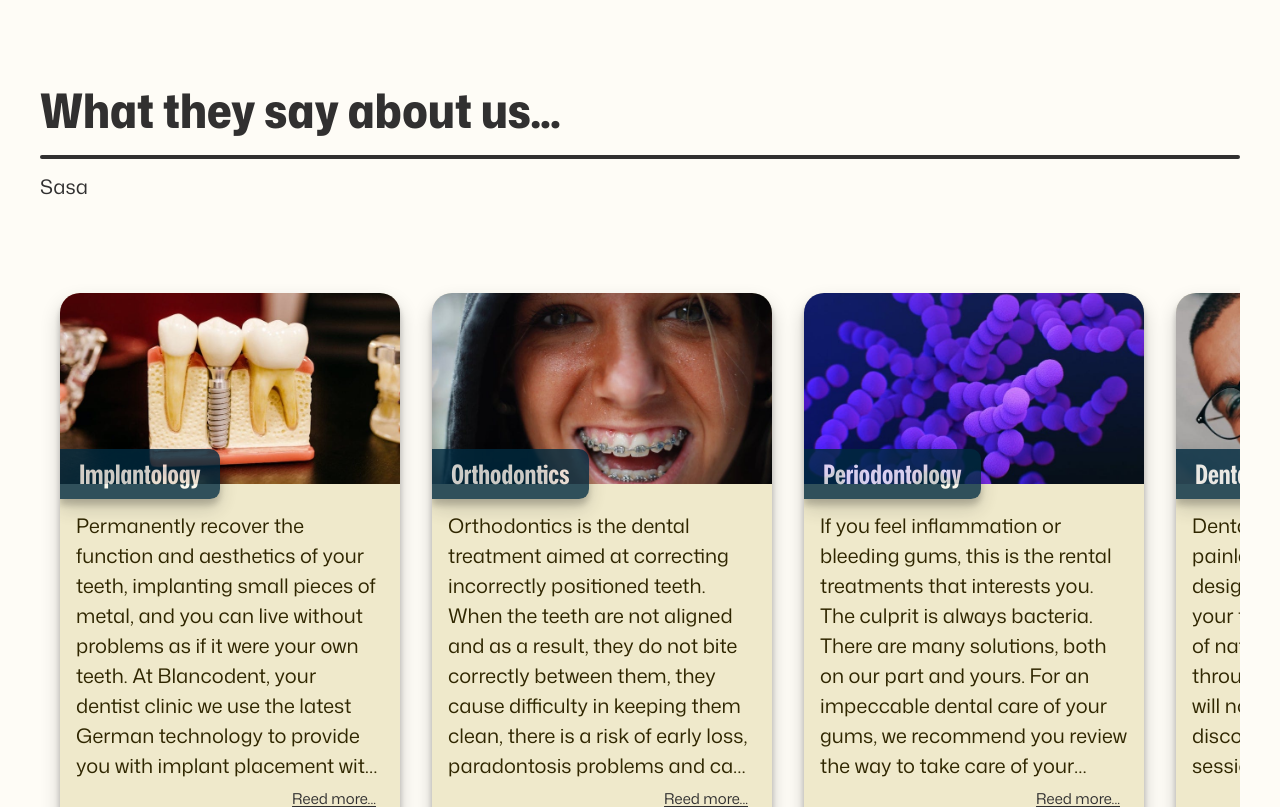
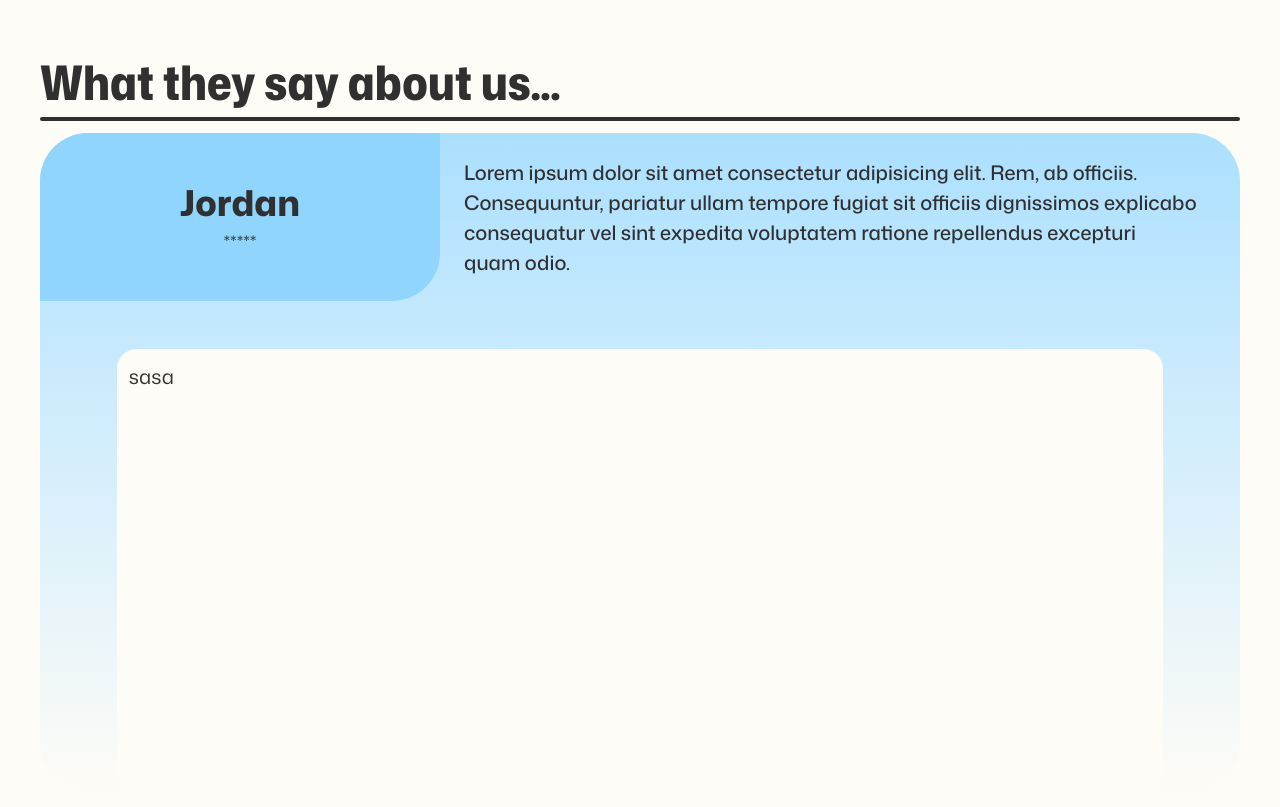
Before and after one commit to drkedrkedjon/blancodent-2025, a Next.js app: page /en in a window 1280 px wide. Shown: the part 3880-4687 px from the top of the page. Built offline with nearby package versions, Linux system fonts and the light colour scheme.

Commit message:
Working on html and css for opinions component

```diff
--- a/src/assets/global-styles/globals.css
+++ b/src/assets/global-styles/globals.css
@@ -30,6 +30,7 @@
   --b-radius-200: 10px;
   --b-radius-300: 15px;
   --b-radius-400: 20px;
+  --b-radius-500: 28px;
 }
 
 body {
--- a/src/components/HomePage/Hero/HeroCarousel/heroCarousel.module.css
+++ b/src/components/HomePage/Hero/HeroCarousel/heroCarousel.module.css
@@ -5,7 +5,7 @@
   background-color: var(--primera-100);
   color: var(--primera-10);
   padding: var(--space-300);
-  border-radius: var(--space-700);
+  border-radius: var(--b-radius-500);
   box-shadow: var(--shadow-400);
 
   &>img {
@@ -26,8 +26,8 @@
 }
 
 .ulOuter {
-  border-top-left-radius: calc(var(--space-700) - var(--space-300));
-  border-top-right-radius: calc(var(--space-700) - var(--space-300));
+  border-top-left-radius: calc(var(--b-radius-500) - var(--space-300));
+  border-top-right-radius: calc(var(--b-radius-500) - var(--space-300));
   display: flex;
   overflow-x: scroll;
   scroll-snap-type: x mandatory;
@@ -91,8 +91,8 @@
   justify-content: center;
   align-items: center;
   background-color: var(--primera-90);
-  border-bottom-left-radius: calc(var(--space-700) - var(--space-300));
-  border-bottom-right-radius: calc(var(--space-700) - var(--space-300));
+  border-bottom-left-radius: calc(var(--b-radius-500) - var(--space-300));
+  border-bottom-right-radius: calc(var(--b-radius-500) - var(--space-300));
 }
 
 .buttonsContainer svg {
--- a/src/components/HomePage/Offers/offers.module.css
+++ b/src/components/HomePage/Offers/offers.module.css
@@ -3,7 +3,7 @@
 }
 
 .h2 {
-  line-height: 1;
+  line-height: var(--lh-100);
 }
 
 .decorativeLine {
--- a/src/components/HomePage/Opinions/Opinions.tsx
+++ b/src/components/HomePage/Opinions/Opinions.tsx
@@ -5,12 +5,44 @@ export default async function Opinions() {
   const t = await getTranslations("HomePage.opinions");
 
   return (
-    <section className={`${styles.container}`}>
+    <section className={styles.container}>
       <div>
-        <h2>{t("title")}</h2>
+        <h2 className={styles.opinionsTitle}>{t("title")}</h2>
         <div className={styles.decorativeLine} />
       </div>
-      <div className={styles.cardContainer}>Sasa</div>
+      <div className={styles.opinionsContainer}>
+        <article className={styles.firstOpinionArticle}>
+          <header className={styles.firstOpinionHeader}>
+            <h3>Jordan</h3>
+            <span>*****</span>
+          </header>
+          <blockquote>
+            <p>
+              Lorem ipsum dolor sit amet consectetur adipisicing elit. Rem, ab
+              officiis. Consequuntur, pariatur ullam tempore fugiat sit officiis
+              dignissimos explicabo consequatur vel sint expedita voluptatem
+              ratione repellendus excepturi quam odio.
+            </p>
+          </blockquote>
+        </article>
+        <div className={styles.otherOpinionsContainer}>
+          sasa
+          <br />
+          <br />
+          <br />
+          <br />
+          <br />
+          <br />
+          <br />
+          <br />
+          <br />
+          <br />
+          <br />
+          <br />
+          <br />
+          <br />
+        </div>
+      </div>
     </section>
   );
 }
--- a/src/components/HomePage/Opinions/opinions.module.css
+++ b/src/components/HomePage/Opinions/opinions.module.css
@@ -1,5 +1,9 @@
 .container {
   margin-block: var(--space-900);
+}
+
+.opinionsTitle {
+  line-height: var(--lh-100);
 }
 
 
@@ -9,3 +13,56 @@
   margin-block: var(--space-300);
   border-radius: var(--b-radius-100);
 }
+
+.opinionsContainer {
+  background: linear-gradient(to bottom, var(--segunda-80), var(--base-white-20));
+  border-radius: clamp(var(--space-600), 4vw, var(--space-900));
+  overflow: hidden;
+}
+
+.firstOpinionArticle {
+  display: grid;
+  grid-template-columns: 1fr;
+}
+
+.firstOpinionHeader {
+  display: flex;
+  flex-direction: column;
+  justify-content: center;
+  align-items: center;
+  padding-block: 20px;
+  background-color: var(--segunda-70);
+}
+
+.firstOpinionHeader h3 {
+  font-size: var(--fs-600);
+  font-weight: var(--f-wei-800);
+}
+
+.firstOpinionArticle blockquote {
+  padding: var(--space-600);
+  text-align: center;
+  font-weight: var(--f-wei-500);
+}
+
+.otherOpinionsContainer {
+  background-color: var(--base-white-20);
+  margin-inline: clamp(1rem, 6vw, 6rem);
+  border-radius: var(--b-radius-400);
+  padding: var(--space-300);
+  margin-block-start: var(--space-900)
+}
+
+@media (min-width: 600px) {
+  .firstOpinionArticle {
+    grid-template-columns: 1fr 2fr;
+  }
+
+  .firstOpinionArticle blockquote {
+    text-align: left;
+  }
+
+  .firstOpinionHeader {
+    border-end-end-radius: var(--space-900);
+  }
+}
--- a/src/components/HomePage/WhyBlancodent/WhyBlancodent/WhyBlancodent.tsx
+++ b/src/components/HomePage/WhyBlancodent/WhyBlancodent/WhyBlancodent.tsx
@@ -12,7 +12,7 @@ export default function WhyBlancodent({
   return (
     <section className={`${styles.container} narrow-grid`}>
       <div>
-        <h2>{title}</h2>
+        <h2 className={styles.whyTitle}>{title}</h2>
         <div className={styles.decorativeLine} />
       </div>
       <div className={styles.cardContainer}>{children}</div>
--- a/src/components/HomePage/WhyBlancodent/WhyBlancodent/why.module.css
+++ b/src/components/HomePage/WhyBlancodent/WhyBlancodent/why.module.css
@@ -1,5 +1,9 @@
 .container {
   margin-block: var(--space-900);
+}
+
+.whyTitle {
+  line-height: var(--lh-100);
 }
 
 .decorativeLine {
```
